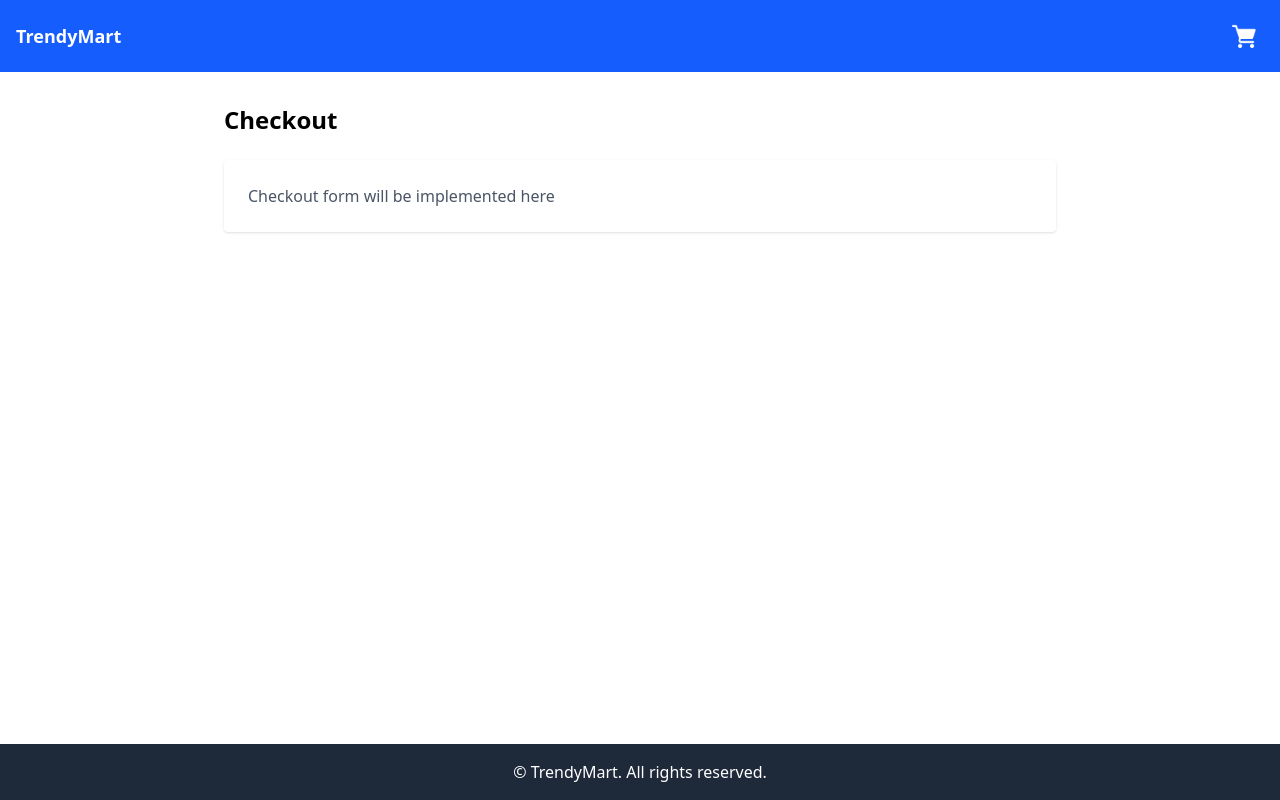
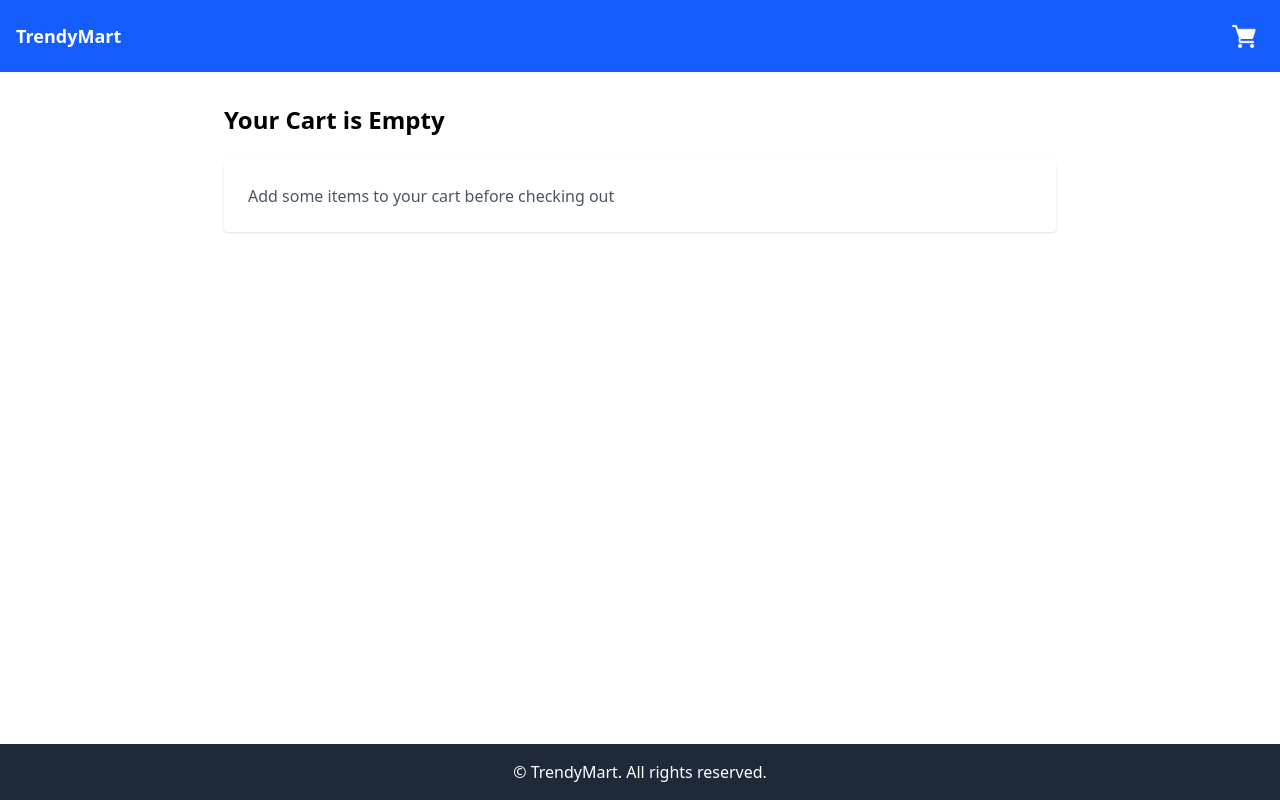
Before and after one commit to MiguelRosales1264/ecommerce-store, a React (Vite) app in the folder ecommerce/: page /checkout in a window 1280 px wide. Built offline with nearby package versions, Linux system fonts and the light colour scheme.

Commit message:
Checkout Page Functionality

```diff
--- a/ecommerce/src/pages/Checkout.tsx
+++ b/ecommerce/src/pages/Checkout.tsx
@@ -1,10 +1,30 @@
+import { use } from "react";
+import { CartContext } from "../context/CartContext"
+
 export default function Checkout() {
+    const { items, cartTotal } = use(CartContext);
+
+    if (items.length === 0) {
+        return (
+            <div className="p-8 max-w-4xl mx-auto">
+                <h1 className="text-2xl font-bold mb-6">Your Cart is Empty</h1>
+                <div className="bg-white p-6 rounded shadow">
+                    <p className="text-gray-600">Add some items to your cart before checking out</p>
+                </div>
+            </div>
+        );
+    }
+
+    function handleCheckout() {}
+
+
     return (
         <div className="p-8 max-w-4xl mx-auto">
             <h1 className="text-2xl font-bold mb-6">Checkout</h1>
-            <div className="bg-white p-6 rounded shadow">
-                <p className="text-gray-600">Checkout form will be implemented here</p>
+            <div className="grid md:grid-cols-2 gap-8">
+                <CheckoutForm onSubmit={handleCheckout} />
+                <CartSummary items={items} cartTotal={cartTotal} />
             </div>
         </div>
-    )
+    );
 }
```
